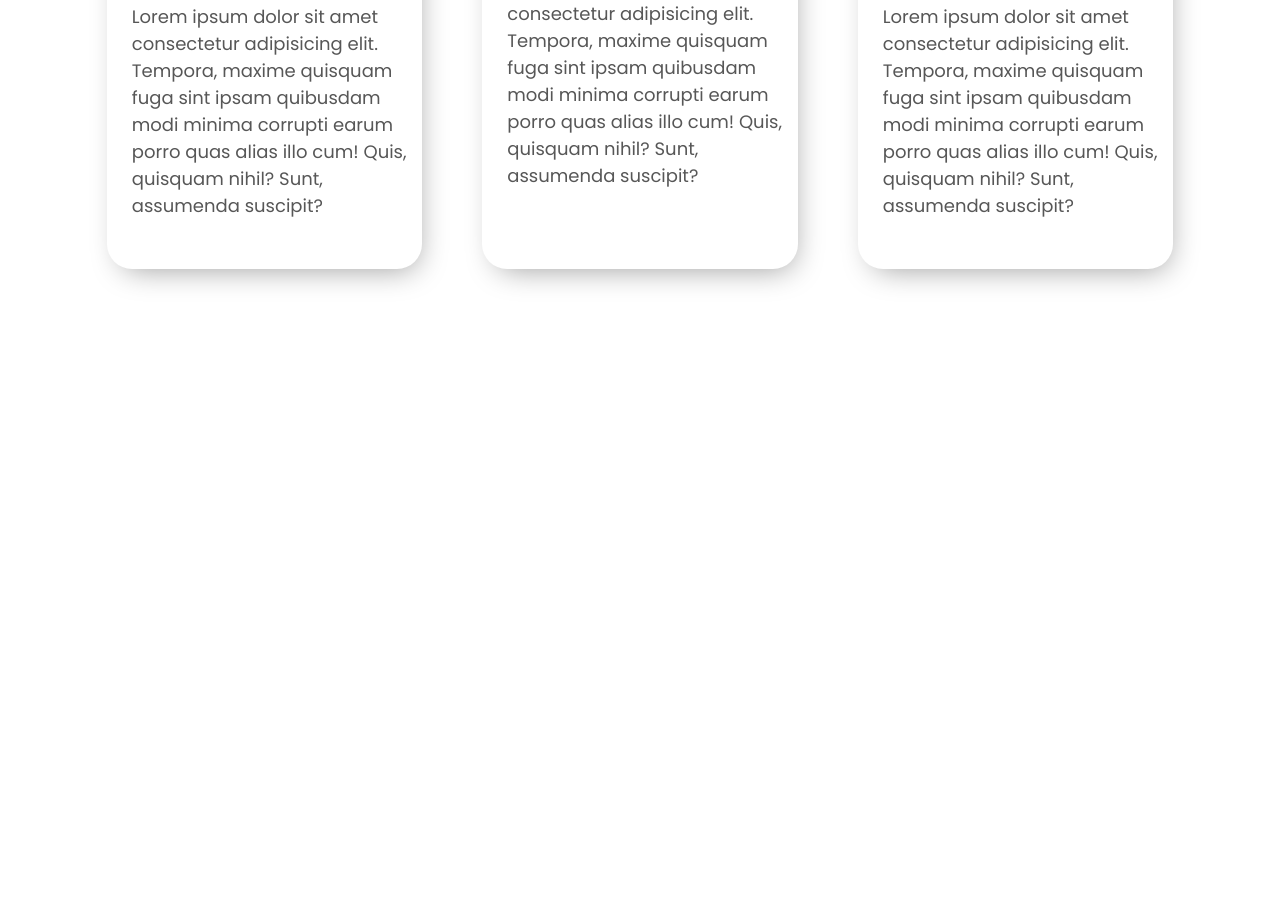
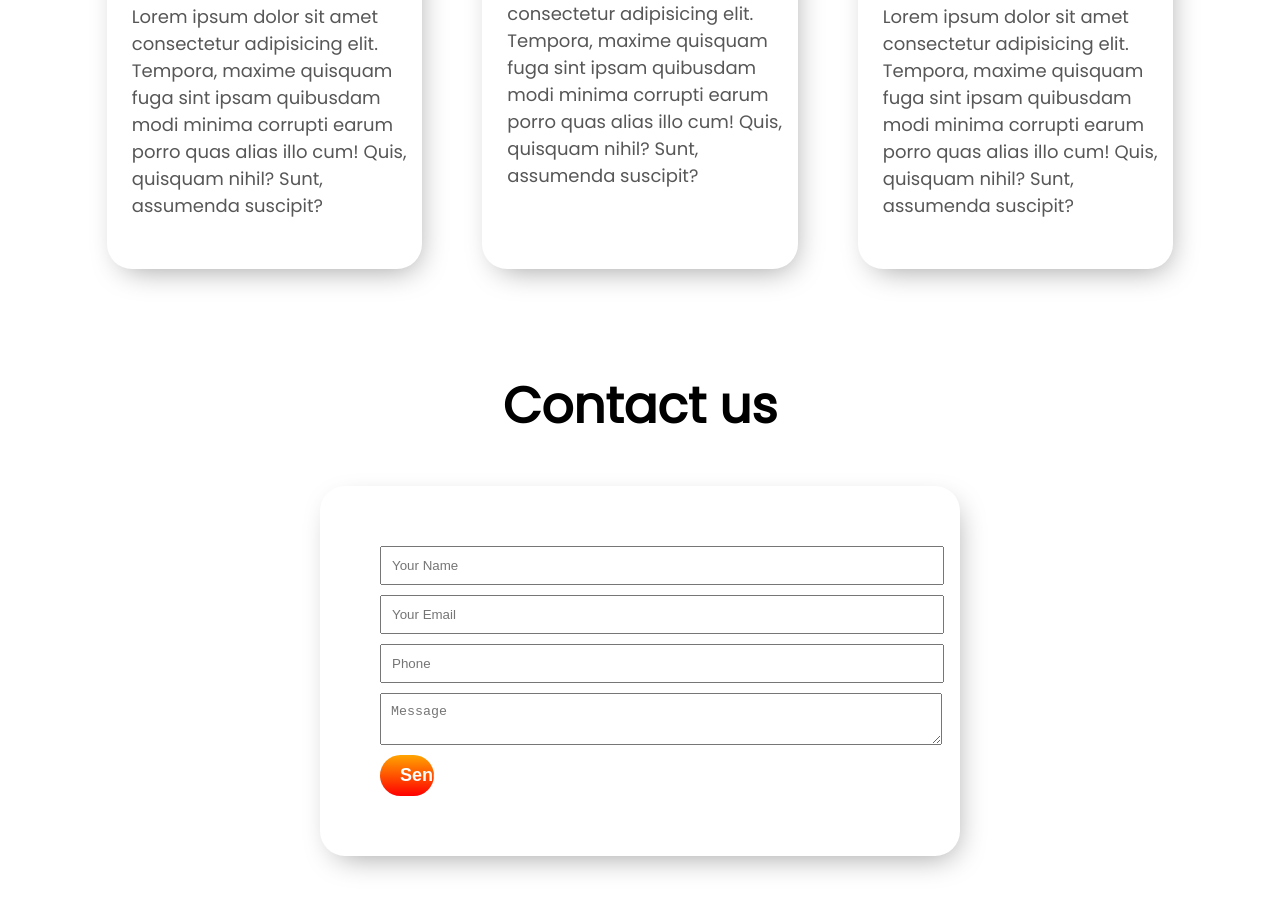
Before and after one commit to naimweb86/Food-network, a plain HTML site: page index.html in a window 1280 px wide. Shown: the part 2017-2923 px from the top of the page. Before the commit the page ends 2386 px from the top, so only its background shows below. Drawn offline with Linux system fonts and the light colour scheme.

Commit message:
conatct form

```diff
--- a/index.html
+++ b/index.html
@@ -92,6 +92,23 @@
     </section>
     <!--recipi section end-->
 
+    <!--contact section start-->
+    <section id="contact">
+        <div class="contact-h">
+            <h1> Contact us</h1>
+        </div>
+        <div id="contact-form">
+            <input type="text" class="field" placeholder="Your Name">
+            <input type="text" class="field" placeholder="Your Email">
+            <input type="text" class="field" placeholder="Phone">
+            <textarea placeholder="Message" class="field"></textarea>
+            <button class="btn">Send</button>
+        </div>
+
+    </section>
+
+    <!--contact section end-->
+
 
 
 
--- a/style.css
+++ b/style.css
@@ -171,3 +171,49 @@ p{
     margin-left: auto;
     margin-right: auto;
 }
+#contact{
+    width: 50%;
+    margin-left: auto;
+    margin-right: auto;
+}
+#contact-form{
+    background-color: white;
+    padding: 50px;
+    border-radius: 25px;
+    box-shadow: 5px 10px 30px -10px rgb(155, 155, 155);
+    margin-bottom: 50px;
+}
+.contact-h h1{
+    font-size: 50px;
+    text-align: center;
+
+}
+input{
+    display: block;
+    margin: 10px;
+    width: 100%;
+    padding: 10px;
+
+
+}
+textarea{
+    display: block;
+    margin: 10px;
+    width: 100%;
+    padding: 10px;
+
+
+}
+.btn{
+    display: block;
+    margin: 10px;
+    width: 10%;
+    background-image: linear-gradient( orange,red);
+    color: white;
+    font-size: 18px;
+    font-weight: 700;
+    padding: 10px 20px;
+    border-radius: 50px;
+    border: none;
+
+}
```
